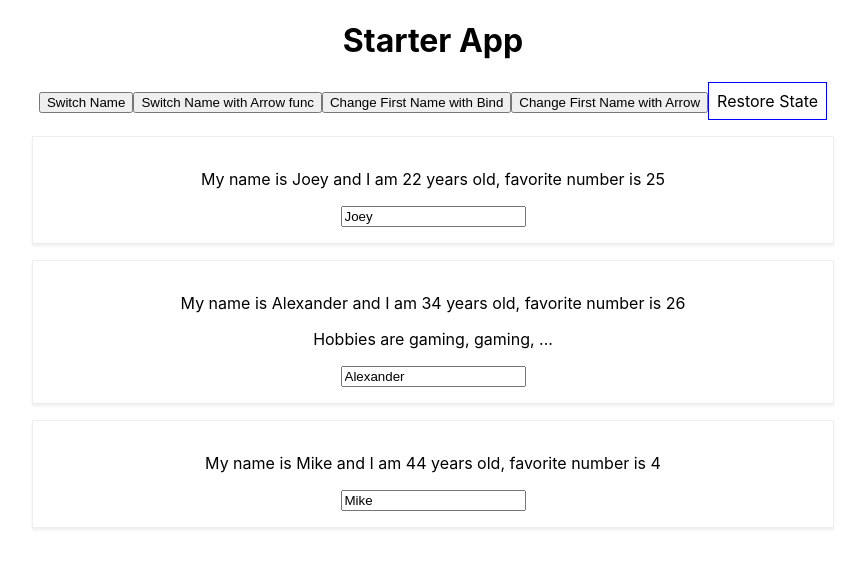
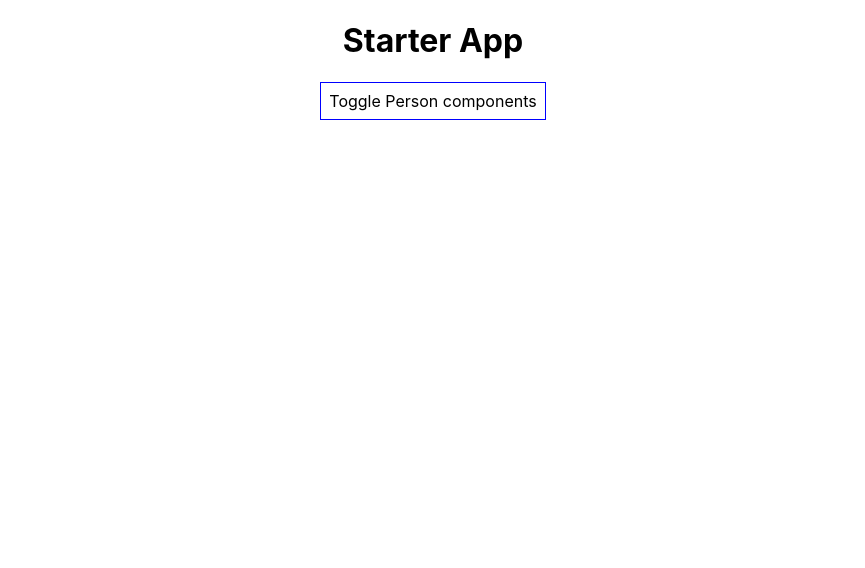
Before and after one commit to stevekutz/react_TCG_exp, a React (Create React App) app in the folder app/: page / in a window 1280 px wide. Shown: the top 568 px of the page, without its empty margins (207-1072 px from the left). Built offline with nearby package versions, Linux system fonts and the light colour scheme.

Commit message:
added conditional rendering with toggle

```diff
--- a/app/src/App.js
+++ b/app/src/App.js
@@ -19,7 +19,8 @@ class App extends Component {
             {name: 'Alexander', age: 34},
             {name: 'Mike', age: 44},
         ],
-        otherState: 'some value'
+        otherState: 'some value',
+        showPersons: false,
     }
 
     switchNameHandler = () => {
@@ -56,6 +57,15 @@ class App extends Component {
         this.setState({ origState})
     }
 
+
+    togglePersonsHandler = () => {
+         this.setState({
+              showPersons: !this.state.showPersons,
+         })
+
+    }
+
+
     render() {
 
      const style = {
@@ -63,8 +73,8 @@ class App extends Component {
           font: 'inherit',
           border: '1px solid blue',
           padding: '8px',
+          cursor: 'pointer',
      }
-
 
 
 
@@ -73,12 +83,21 @@ class App extends Component {
                <h1> Starter App</h1>
             {/* DO NOT use this {this.switchNameHandler()} as
             // it will execute immediately when App is rendered and exceed Maximum Update depth */}
+               {/*
             <button onClick = {this.switchNameHandler}> Switch Name</button>
             <button onClick = {() => this.switchNameHandler() }> Switch Name with Arrow func </button>
             <button onClick = {this.changeFirstName.bind(this, 'NameChange with Bind' )}> Change First Name with Bind</button>
             <button onClick = {() => this.changeFirstName('NameChange with Arrow')}>Change First Name with Arrow </button>
             <button style = {style} onClick = {this.restoreState}> Restore State  </button>
+               */}
 
+          <button
+               style = {style}
+               onClick = {this.togglePersonsHandler}
+          > Toggle Person components</button>
+
+          {this.state.showPersons ?
+               <div>
                     <Person
                          name = {this.state.persons[0].name}
                          age = {this.state.persons[0].age} />
@@ -90,7 +109,9 @@ class App extends Component {
                     <Person
                          name = {this.state.persons[2].name}
                          age = {this.state.persons[2].age} />
-
+               </div>
+          : null
+          }
 
         </div>
         )
```
Lines whose indentation alone changed are shown as unchanged.
